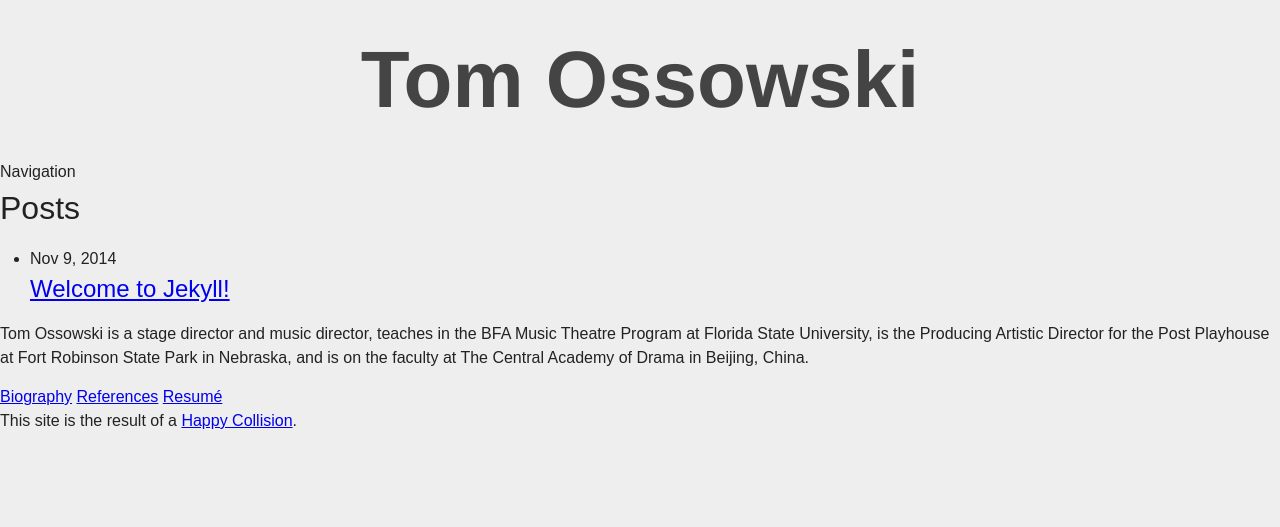
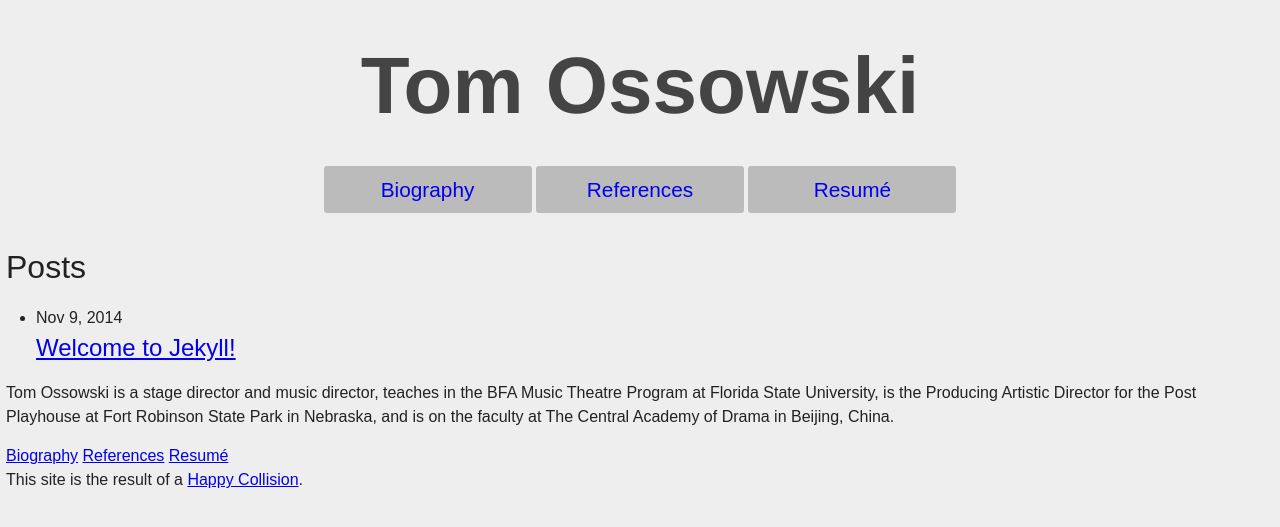
Before and after one commit to happycollision/tomossowski.com, a Jekyll site: the page built from index.html, in a window 1280 px wide. Shown: the top 527 px of the page. Built offline with Jekyll 4.4.1, drawn with Linux system fonts in a browser that asks for light colours; nearby versions of some CDN libraries; Markdown is read by kramdown in place of the engine named in the settings.

Commit message:
Style main nav at all sizes

```diff
--- a/_sass/_layout.sass
+++ b/_sass/_layout.sass
@@ -1,3 +1,12 @@
+html
+  box-sizing: border-box
+
+*, *:before, *:after
+  box-sizing: inherit
+
+body
+  padding: 6px
+
 // Header
 header.site-header
   a
@@ -22,3 +31,47 @@ header.site-header
 
 .js .site-nav ul
   display: none
+  +breakpoint($medium)
+    display: block
+
+.site-nav
+  text-align: center
+  margin-bottom: $spacing-unit
+
+  ul
+    +container()
+    padding: 0
+    margin: 0
+    list-style: none
+
+  label, li
+    font-size: 1.3em
+    margin-bottom: gutter()
+    display: block
+
+  label, li a
+    display: block
+    padding: 8px
+    background-color: $trans-grey
+    +border-radius(3px)
+
+    &:hover
+      background-color: darken($trans-grey, 20)
+
+  +breakpoint($medium)
+    label
+      display: none
+    li
+      +span(2)
+    li:nth-of-type(2n)
+      +span(2 at 3)
+
+  +breakpoint($large)
+    li
+      display: inline !important
+      float: none !important
+      margin: auto !important
+
+      a
+        width: 10em !important
+        display: inline-block !important
--- a/_sass/_libraries.scss
+++ b/_sass/_libraries.scss
@@ -1,3 +1,8 @@
+$susy: (
+  global-box-sizing: border-box,
+  gutters: 1/12
+);
+
 @import
         "../_bower_components/compass-mixin/lib/compass",
         "../_bower_components/breakpoint-sass/stylesheets/breakpoint",
```
